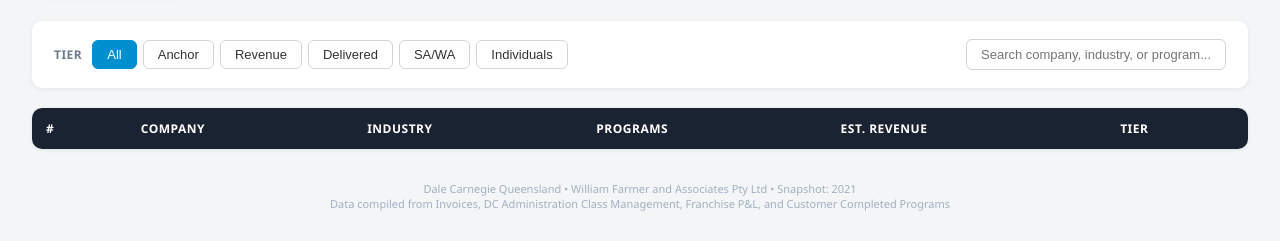
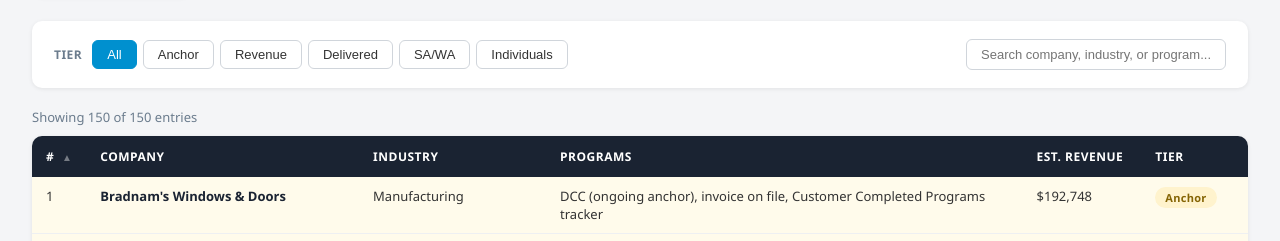
Before and after one commit to DCQueensland/dc-tools, a plain HTML site: page customer-intelligence-2021.html in a window 1280 px wide. Shown: the part 706-947 px from the top of the page. Drawn offline with Linux system fonts and the light colour scheme.

Commit message:
Auto-commit 2026-04-09 10:48:00

```diff
--- a/customer-intelligence-2021.html
+++ b/customer-intelligence-2021.html
@@ -365,6 +365,48 @@
   [149,"Scott Edwards","Individual","DCC",0,"","Individual"],
   [150,"Shirley Shi","Individual","DCC",0,"","Individual"],
 ];
+var activeTier = 'all';
+var searchTerm = '';
+var sortCol = 0;
+var sortDir = 1;
+
+function tierClass(t) {
+  if (t === 'Anchor') return 'tier-1';
+  if (t === 'Active') return 'tier-2';
+  if (t === 'Delivered') return 'tier-3';
+  if (t === 'School') return 'tier-school';
+  return 'tier-prospect';
+}
+function badgeClass(t) {
+  if (t === 'Anchor') return 'badge-anchor';
+  if (t === 'Active') return 'badge-active';
+  if (t === 'Delivered') return 'badge-delivered';
+  if (t === 'School') return 'badge-school';
+  if (t === 'Conference') return 'badge-conference';
+  if (t === 'Individual') return 'badge-individual';
+  return 'badge-prospect';
+}
+function escapeHtml(str) {
+  var div = document.createElement('div');
+  div.appendChild(document.createTextNode(str));
+  return div.innerHTML;
+}
+function matchesFilters(row) {
+  if (activeTier !== 'all' && row[6] !== activeTier) return false;
+  if (searchTerm) {
+    var q = searchTerm.toLowerCase();
+    if (row[1].toLowerCase().indexOf(q) === -1 &&
+        row[2].toLowerCase().indexOf(q) === -1 &&
+        row[3].toLowerCase().indexOf(q) === -1 &&
+        (row[5]||'').toLowerCase().indexOf(q) === -1 &&
+        row[6].toLowerCase().indexOf(q) === -1) return false;
+  }
+  return true;
+}
+function render() {
+  var filtered = DATA.filter(matchesFilters);
+  filtered.sort(function(a, b) {
+    var va = a[sortCol];
     var vb = b[sortCol];
     if (sortCol === 0 || sortCol === 4) return ((va||0) - (vb||0)) * sortDir;
     if (typeof va === 'string') va = va.toLowerCase();
```
